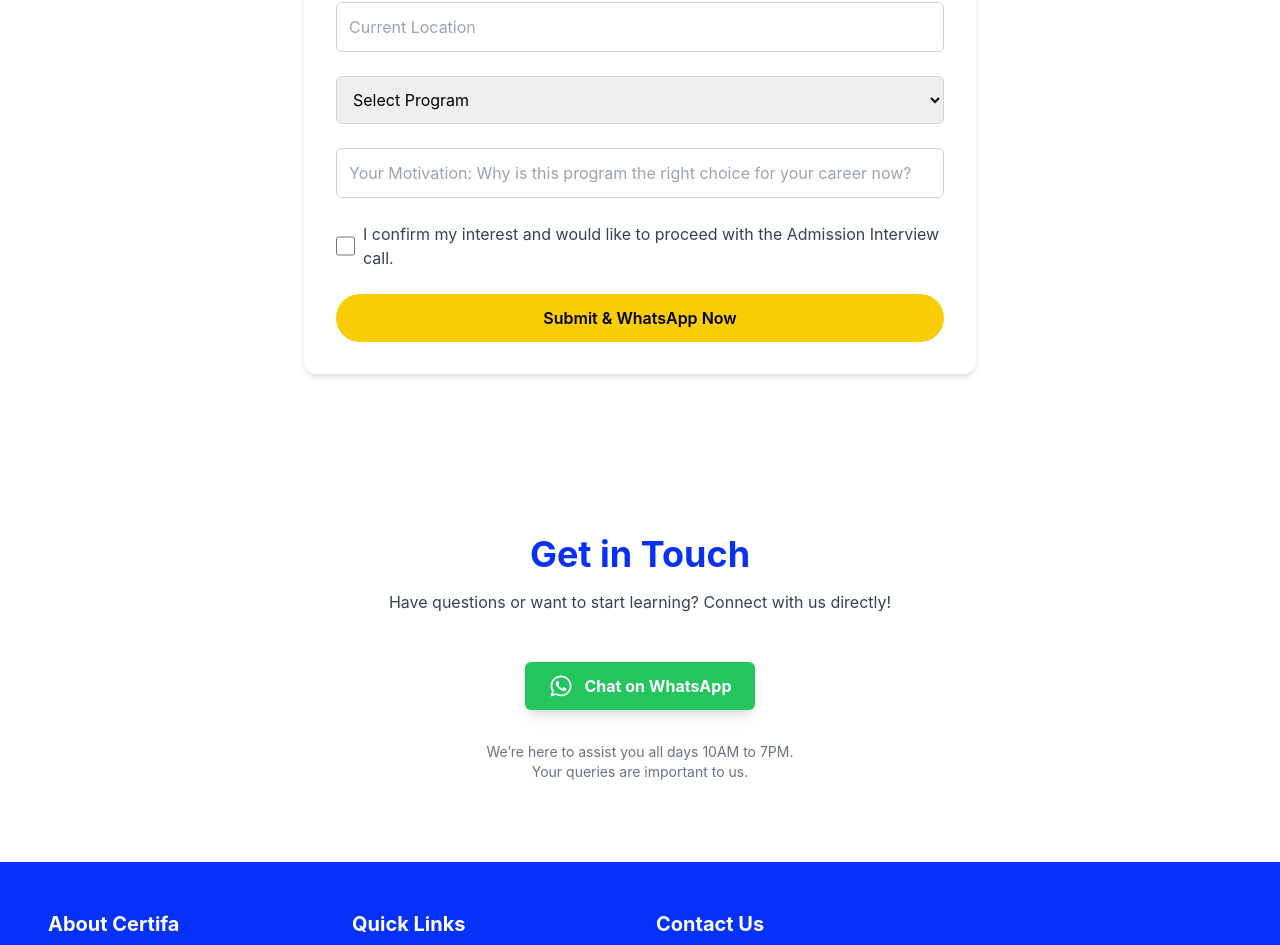
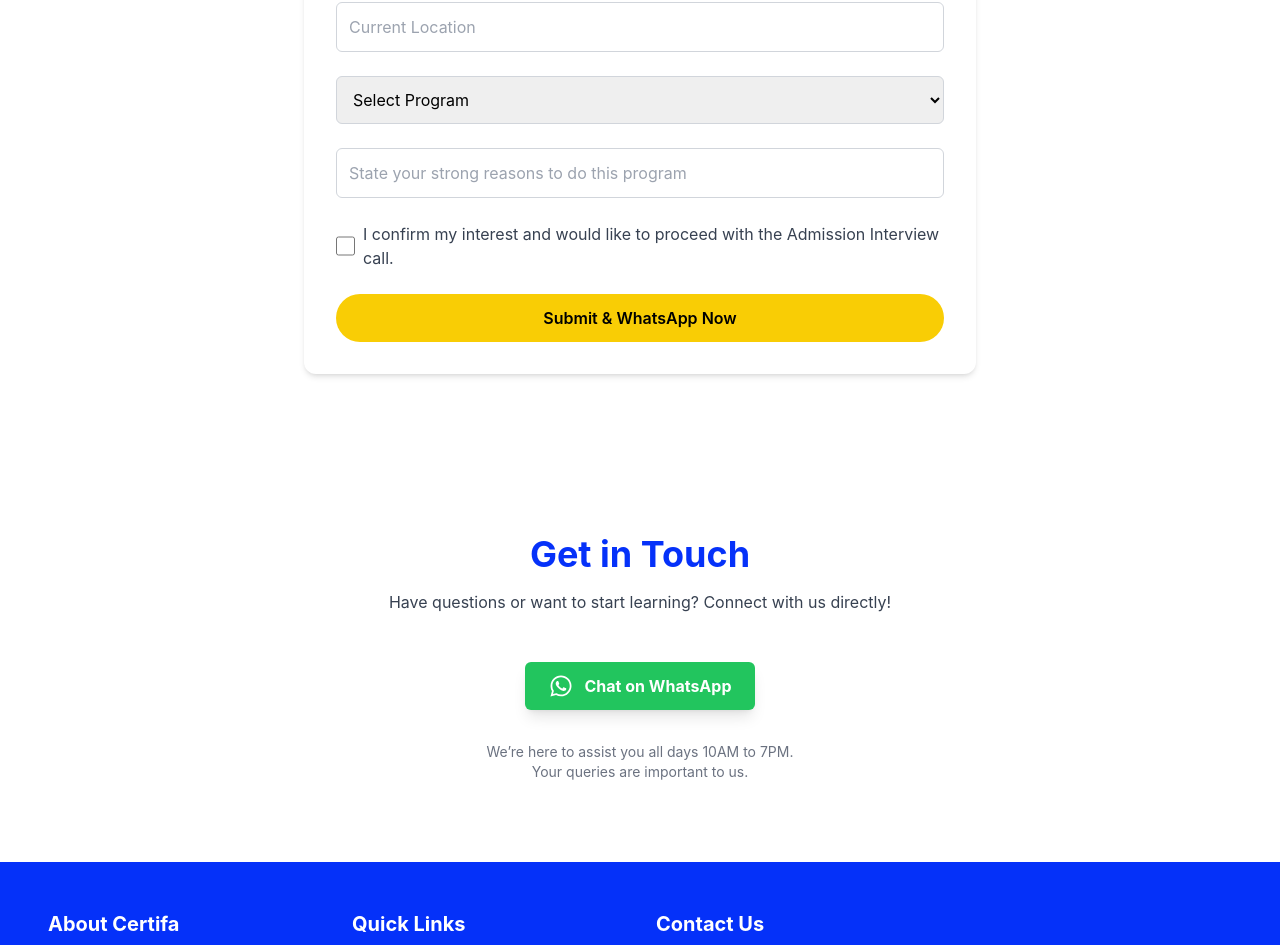
Before and after one commit to sanjeev699/certifa_rebel, a React (Create React App) app: page / in a window 1280 px wide. Shown: the part 7653-8598 px from the top of the page. Built offline with nearby package versions, Linux system fonts and the light colour scheme.

Commit message:
Update EnrollForm.jsx

```diff
--- a/src/components/EnrollForm.jsx
+++ b/src/components/EnrollForm.jsx
@@ -150,7 +150,7 @@ Reason to join: ${formData.reason} `;
            <input
             type="text"
             name="reason"
-            placeholder="Your Motivation: Why is this program the right choice for your career now?"
+            placeholder="State your strong reasons to do this program"
             value={formData.reason}
             onChange={handleChange}
             required
```
